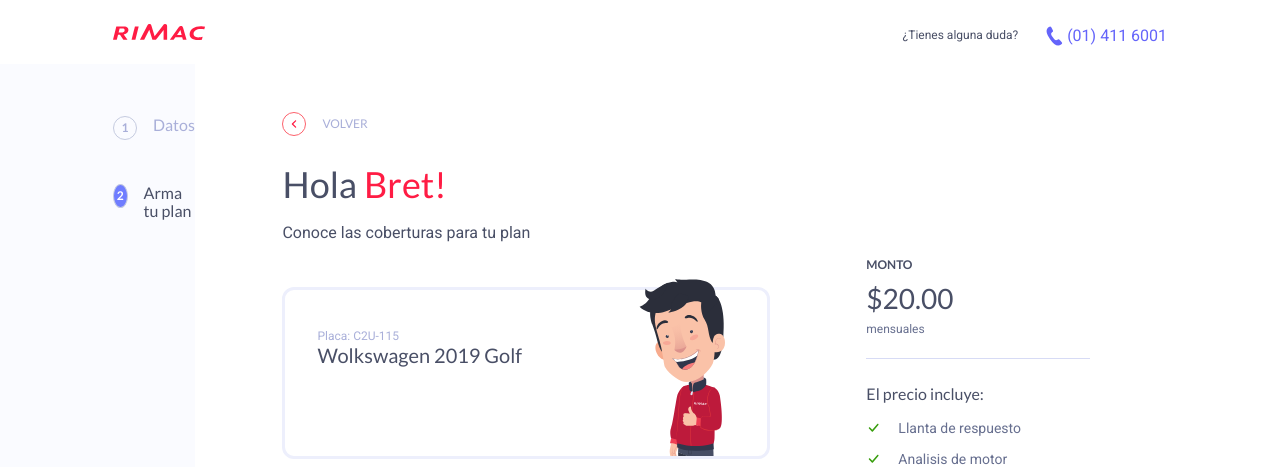
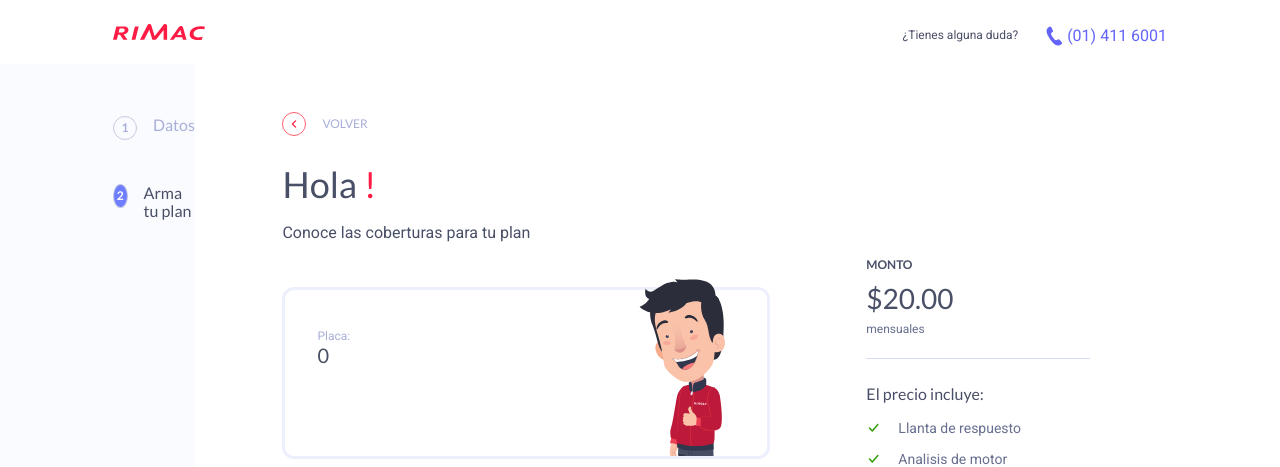
Before and after one commit to moive/rimac-vehicle-insurance, a React (Vite) app: page /your-plan in a window 1280 px wide. Shown: the top 467 px of the page. Built offline with nearby package versions, Linux system fonts and the light colour scheme.

Commit message:
fixes with redux sincronization

```diff
--- a/src/home/components/HomeLeft.tsx
+++ b/src/home/components/HomeLeft.tsx
@@ -15,7 +15,7 @@
 				</div>
 			</div>
 			<figure className="big-image-left-mobile">
-				<img src="/src/assets/main-mobile-home.svg" />
+				<img src="/assets/main-mobile-home.svg" />
 			</figure>
 		</section>
 	);
--- a/src/home/components/HomeRight.tsx
+++ b/src/home/components/HomeRight.tsx
@@ -1,4 +1,6 @@
 import { useState } from "react";
+import { Controller, useForm } from "react-hook-form";
+import { useNavigate } from "react-router-dom";
 
 import TextField from "@mui/material/TextField";
 // import FormGroup from '@mui/material/FormGroup';
@@ -9,7 +11,10 @@
 import Checkbox from "@mui/material/Checkbox";
 import KeyboardArrowDownIcon from "@mui/icons-material/KeyboardArrowDown";
 
-import { Controller, useForm } from "react-hook-form";
+import { getUser } from "../services/getUser";
+import { IUser } from "../../store/types";
+import { useAppDispatch } from "../../hooks/redux";
+import { addUser } from "../../store/userSlice";
 
 type FormValues = {
 	documentNumber: string;
@@ -30,6 +35,8 @@
 		setisDisabled(!event);
 	};
 
+	const dispatch = useAppDispatch();
+
 	const {
 		handleSubmit,
 		register,
@@ -45,8 +52,29 @@
 		},
 	});
 
-	const onSubmit = (data: FormValues) => {
+	const navigate = useNavigate();
+
+	const onSubmit = async (data: FormValues) => {
 		console.log(data);
+		const api = await getUser();
+		const user: IUser = {
+			username: api.username,
+			email: api.email,
+			name: api.name,
+			phone: data.phone,
+			documentNumber: data.documentNumber,
+			acceptTerms: data.acceptTerms,
+			car: {
+				plate: data.licensePlate,
+				mark: "Wolkswagen",
+				year: 2023,
+				model: "Golf",
+			},
+		};
+		// console.log(4, api);
+		// console.log(user);
+		dispatch(addUser(user));
+		navigate("your-plan");
 	};
 
 	const getMsgError = (
--- /dev/null
+++ b/src/home/services/getUser.ts
@@ -0,0 +1,8 @@
+import { Fetch } from "../../shared/utils/fetch";
+
+/* eslint-disable @typescript-eslint/no-explicit-any */
+export const getUser = async () => {
+	const url = "https://jsonplaceholder.typicode.com/users/9";
+	const user = await Fetch(url);
+	return user;
+};
--- a/src/insurance-plan/components/YourPlanRight.tsx
+++ b/src/insurance-plan/components/YourPlanRight.tsx
@@ -57,8 +57,8 @@
 	}, [amountTotal]);
 
 	const state = useAppSelector((state) => state);
-	const { users } = state.user;
-	const user = users[0];
+	const { user } = state.user;
+
 	console.log(user);
 
 	return (
--- /dev/null
+++ b/src/shared/utils/Fetch.ts
@@ -0,0 +1,10 @@
+/* eslint-disable @typescript-eslint/no-explicit-any */
+export const Fetch = async (url: string) => {
+	try {
+		const res = await fetch(url);
+		const data = await res.json();
+		return data;
+	} catch (err: any) {
+		throw new Error(err);
+	}
+};
--- a/src/store/userSlice.ts
+++ b/src/store/userSlice.ts
@@ -1,35 +1,47 @@
 /* eslint-disable no-mixed-spaces-and-tabs */
 import { createSlice, PayloadAction } from "@reduxjs/toolkit";
-import { UserState } from "./types";
+import { IUser, UserState } from "./types";
 
 const initialState: UserState = {
-	users: [
-		{
-			id: 1,
-			name: "Leanne Graham",
-			username: "Bret",
-			email: "Sincere@april.biz",
-			car: {
-				plate: "C2U-115",
-				mark: "Wolkswagen",
-				year: 2019,
-				model: "Golf",
-			},
+	user: {
+		username: "",
+		email: "",
+		name: "",
+		phone: "",
+		documentNumber: "",
+		acceptTerms: false,
+		car: {
+			plate: "",
+			mark: "",
+			year: 0,
+			model: "",
 		},
-	],
+		// id: 1,
+		// name: "Leanne Graham",
+		// username: "Bret",
+		// email: "Sincere@april.biz",
+		// car: {
+		// 	mark: "Wolkswagen",
+		// 	year: 2019,
+		// 	model: "Golf",
+		// },
+	},
 };
 
 export const userSlice = createSlice({
 	name: "user",
 	initialState,
 	reducers: {
-		addUser: (state, action: PayloadAction<number>) => {
-			const newUser = state.users.find((p) => p.id == action.payload);
-			console.log(newUser);
+		addUser: (state, action: PayloadAction<IUser>) => {
+			// const newUser = state.users.find((p) => p.id == action.payload);
+			// console.log(newUser);
+			console.log("action.payload", action.payload);
+			state.user = action.payload;
+			console.log(state);
 		},
 
 		clearUser: (state) => {
-			state.users = initialState.users;
+			state.user = initialState.user;
 		},
 	},
 });
```
Also changed, not shown: src/store/types/index.ts (+5 -2 lines).
